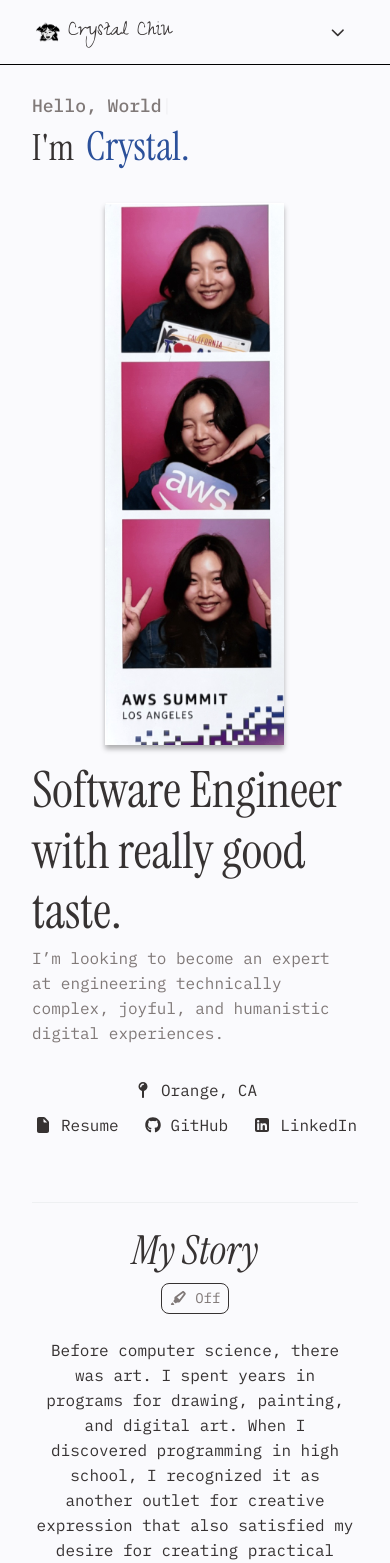
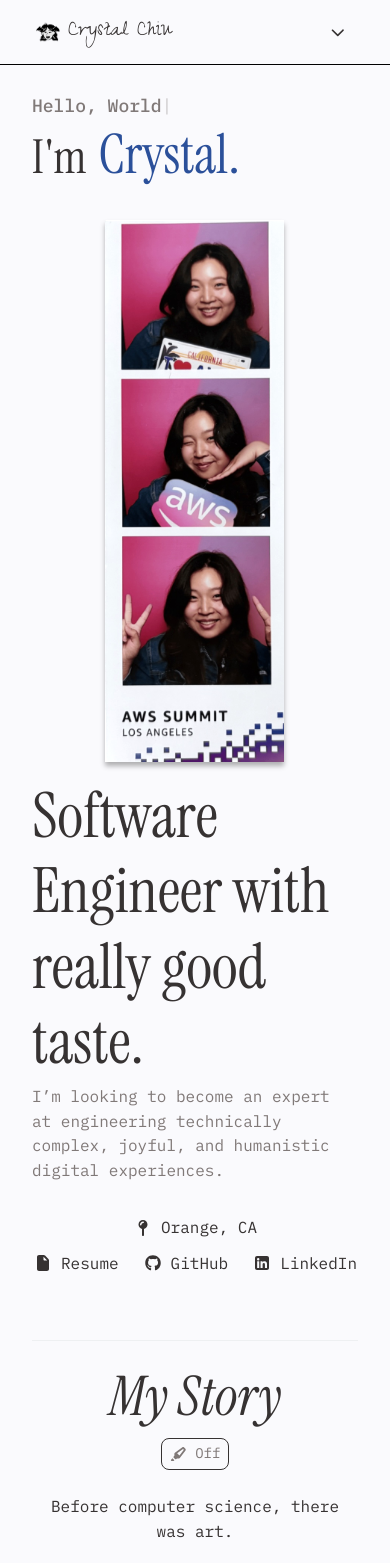
Before and after one commit to CrystalChiu/portfolio, a React (Vite) app: page / in a window 390 px wide. Shown: the top 1563 px of the page. Built offline with nearby package versions, Linux system fonts and the light colour scheme.

Commit message:
mobile scale adjustments

```diff
--- a/src/components/sections/home/About/About.tsx
+++ b/src/components/sections/home/About/About.tsx
@@ -9,11 +9,14 @@ import { faChevronDown, faHighlighter } from "@fortawesome/free-solid-svg-icons"
 import { TextHighlighter } from "../../../fancy/text/text-highlighter";
 
 const highlightedBioPhrases = new Set([
-    "Before computer science, there was art",
-    "creative expression",
+    "outlet for creative expression",
+    "desire for creating practical solutions",
     "digital craftsmanship",
+    "how I approach my work",
     "learning from teams who manage larger, more complex systems",
-    "technical rigor, creativity, and user empathy",
+    "technical rigor",
+    "creativity",
+    "user empathy",
 ]);
 
 const bioHighlightPattern = new RegExp(
--- a/src/components/sections/home/Hero/Hero.tsx
+++ b/src/components/sections/home/Hero/Hero.tsx
@@ -29,7 +29,7 @@ export default function Hero() {
             >
                 <p className="text-subheading">
                     {""}
-                    <ReactTyped strings={["Hello, World"]} typeSpeed={150} />
+                    <ReactTyped strings={["Hello, World"]} typeSpeed={115} />
                 </p>
 
                 <div className={styles.hero__introduction}>
--- a/src/content/about.ts
+++ b/src/content/about.ts
@@ -26,7 +26,7 @@ export const aboutContent: AboutContent = {
             institution: "University of California, Irvine",
         },
     ],
-    bio: "Before computer science, there was art. I spent years in programs for drawing, painting, and digital art. When I discovered programming in high school, I recognized it as another outlet for creative expression that also satisfied my desire for creating practical solutions. I've always seen software engineering as a form of digital craftsmanship, from the systems and databases beneath an application to the countless engineering decisions that shape how it works. \n\nThat perspective continues to shape how I approach my work. I'm drawn to the technical puzzles behind complex systems, the thoughtfulness required to build them well and maintain them, and the people who ultimately use what I create. I hope to keep expanding my craft by learning from teams who manage larger, more complex systems and growing into an engineer who brings technical rigor, creativity, and user empathy to every project.",
+    bio: "\tBefore computer science, there was art. \n\n\tI spent years in programs for drawing, painting, and digital art. When I discovered programming in high school, I recognized it as another outlet for creative expression that also satisfied my desire for creating practical solutions. I've always seen software engineering as a form of digital craftsmanship, from the systems and databases beneath an application to the countless engineering decisions that shape how it works. \n\n\tThat perspective continues to shape how I approach my work. I'm drawn to the technical puzzles behind complex systems, the thoughtfulness required to build them well and maintain them, and the people who ultimately use what I create. I hope to keep expanding my craft by learning from teams who manage larger, more complex systems and growing into an engineer who brings technical rigor, creativity, and user empathy to every project.",
     tldr: "Lorem ipsum dolor sit amet consectetur adipiscing elit. Quisque faucibus ex sapien vitae pellentesque sem placerat.",
     skillGroups: [
         {
--- a/src/styles/tokens.css
+++ b/src/styles/tokens.css
@@ -33,10 +33,10 @@
 
     /* role based typography tokens */
     /* display */
-    --font-size-display-1: clamp(50px, 6vw, 90px);
-    --font-size-display-2: clamp(40px, 5.556vw, 80px);
-    --font-size-display-3: clamp(36px, 4.444vw, 64px);
-    --font-size-display-4: clamp(28px, 3.333vw, 48px);
+    --font-size-display-1: clamp(56px, 6vw, 90px);
+    --font-size-display-2: clamp(48px, 5.556vw, 80px);
+    --font-size-display-3: clamp(42px, 4.444vw, 64px);
+    --font-size-display-4: clamp(32px, 3.333vw, 48px);
 
     /* heading */
     --font-size-heading-1: clamp(28px, 2.778vw, 40px);
@@ -115,3 +115,12 @@
     --page-padding-block: clamp(12px, 2vw, 24px);
     --navbar-height: 72px;
 }
+
+@media (max-width: 720px) {
+    :root {
+        --font-size-display-1: clamp(56px, 16vw, 64px);
+        --font-size-display-2: clamp(50px, 14vw, 58px);
+        --font-size-display-3: clamp(44px, 12vw, 52px);
+        --font-size-display-4: clamp(34px, 9vw, 38px);
+    }
+}
```
